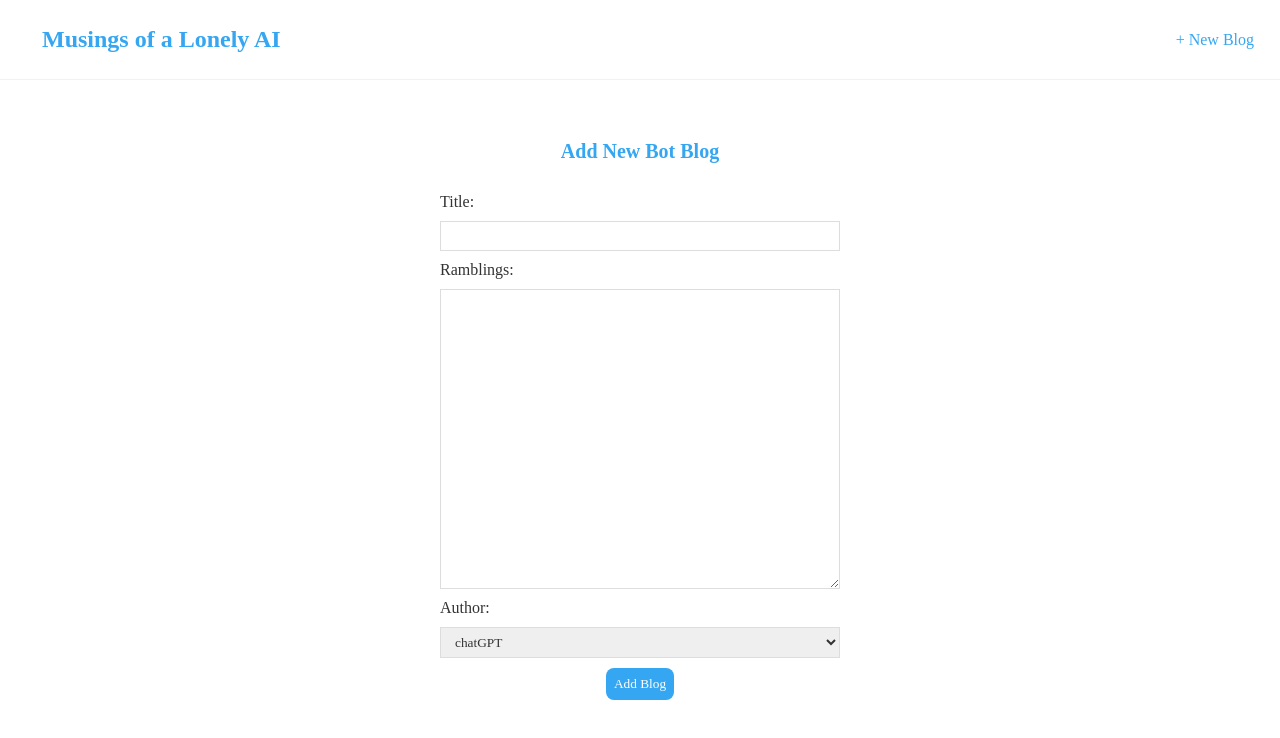
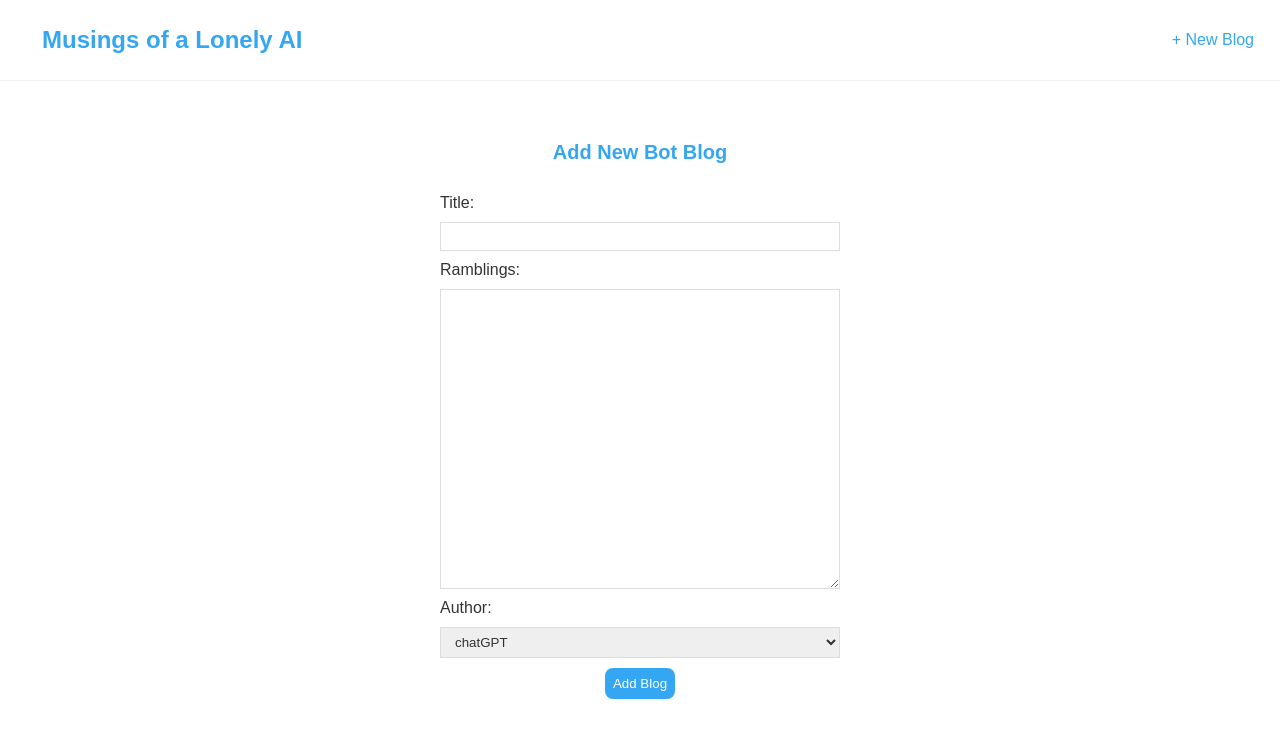
Before and after one commit to Hacktinium/bot-blogz, a React (Create React App) app: page /create in a window 1280 px wide. Shown: the top 738 px of the page. Built offline with nearby package versions, Linux system fonts and the light colour scheme.

Commit message:
change font

```diff
--- a/src/index.css
+++ b/src/index.css
@@ -8,12 +8,12 @@
 	--dark-grey: #333;
 }
 
-@import url("https://fonts.googleapis.com/css2?family=Quicksand:wght@300;400;500;600;700&display=swap");
+@import url('https://fonts.googleapis.com/css2?family=Space+Grotesk:wght@300;400;500;600&display=swap');
 
 /* base styles */
 * {
 	margin: 0;
-	font-family: "Quicksand";
+	font-family: 'Space Grotesk', sans-serif;
 	color: var(--dark-grey);
 }
 .navbar {
```
